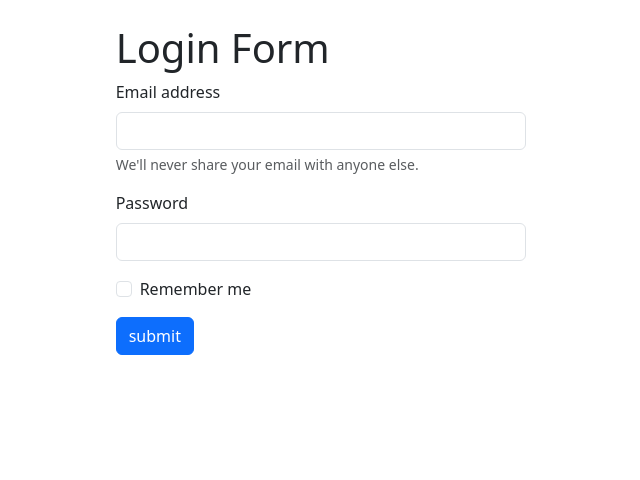
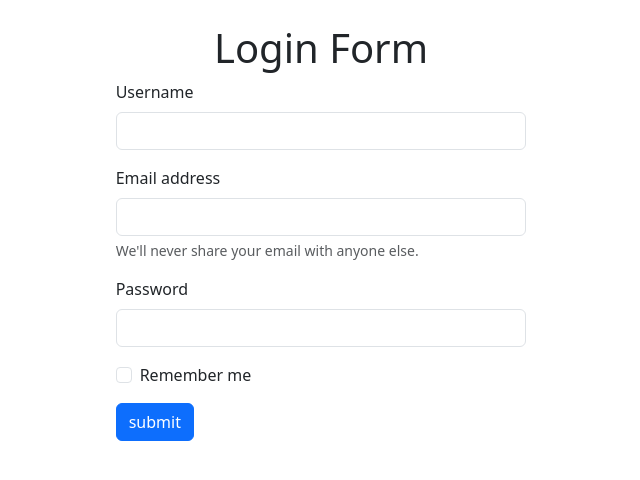
Before and after one commit to NabilAchmad/tugasKelompok7, a PHP site: page /login.php in a window 1280 px wide. Shown: the top 480 px of the page, without its empty margins (319-959 px from the left). Run offline with PHP 8.4, Linux system fonts and the light colour scheme.

Commit message:
login edited by erland

```diff
--- a/login.php
+++ b/login.php
@@ -13,8 +13,12 @@
 <body>
     <div class="row">
         <div class="col-lg-4 mx-auto mt-4">
-            <h1>Login Form</h1>
+            <h1 class="text-center">Login Form</h1>
             <form method="POST" action="">
+                <div class="mb-3">
+                    <label for="usernanme" class="form-label">Username</label>
+                    <input type="text" name="username" class="form-control" required>
+                </div>
                 <div class="mb-3">
                     <label for="exampleInputEmail1" class="form-label">Email address</label>
                     <input type="email" name="email" class="form-control" id="exampleInputEmail1" required>
```
